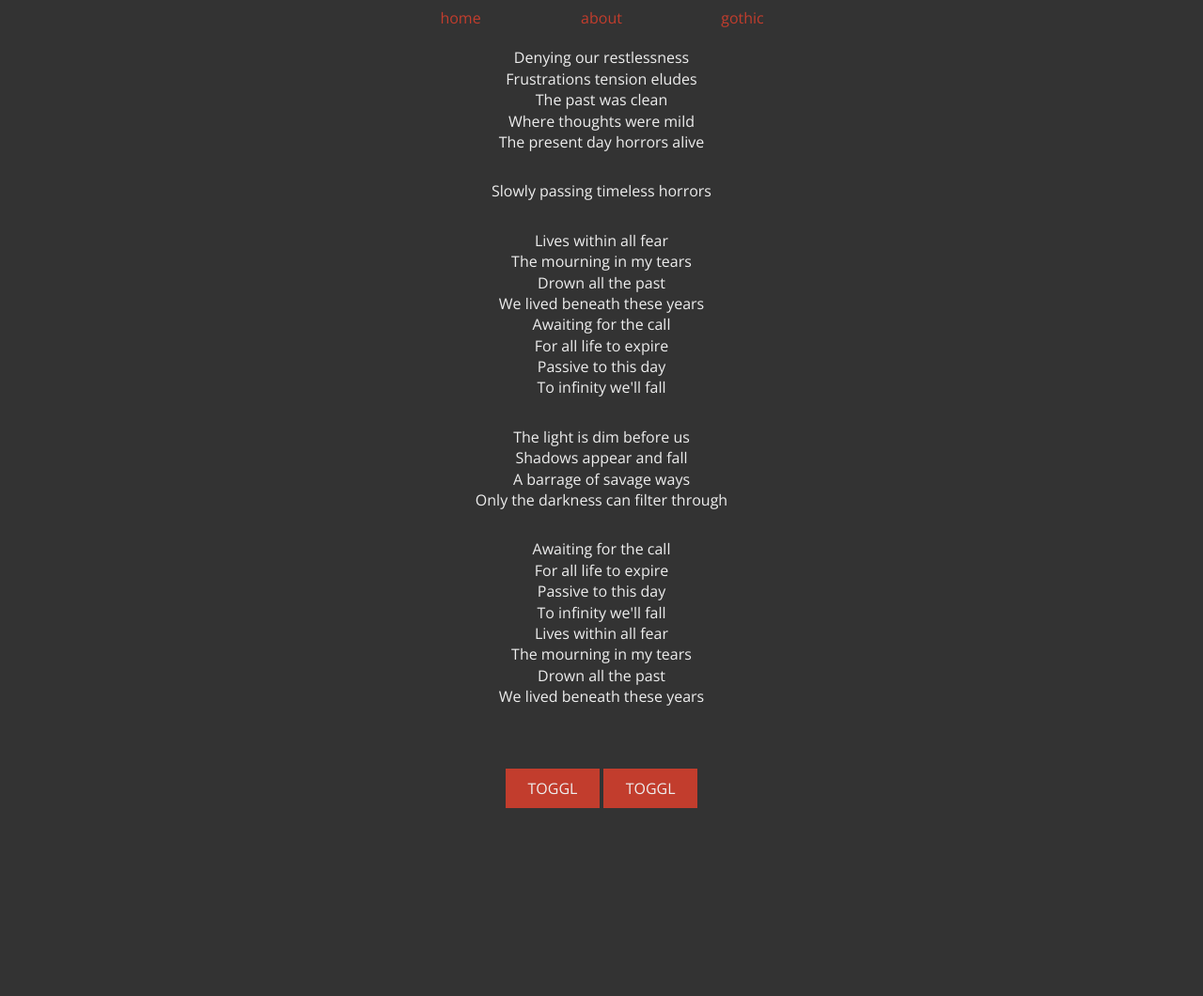
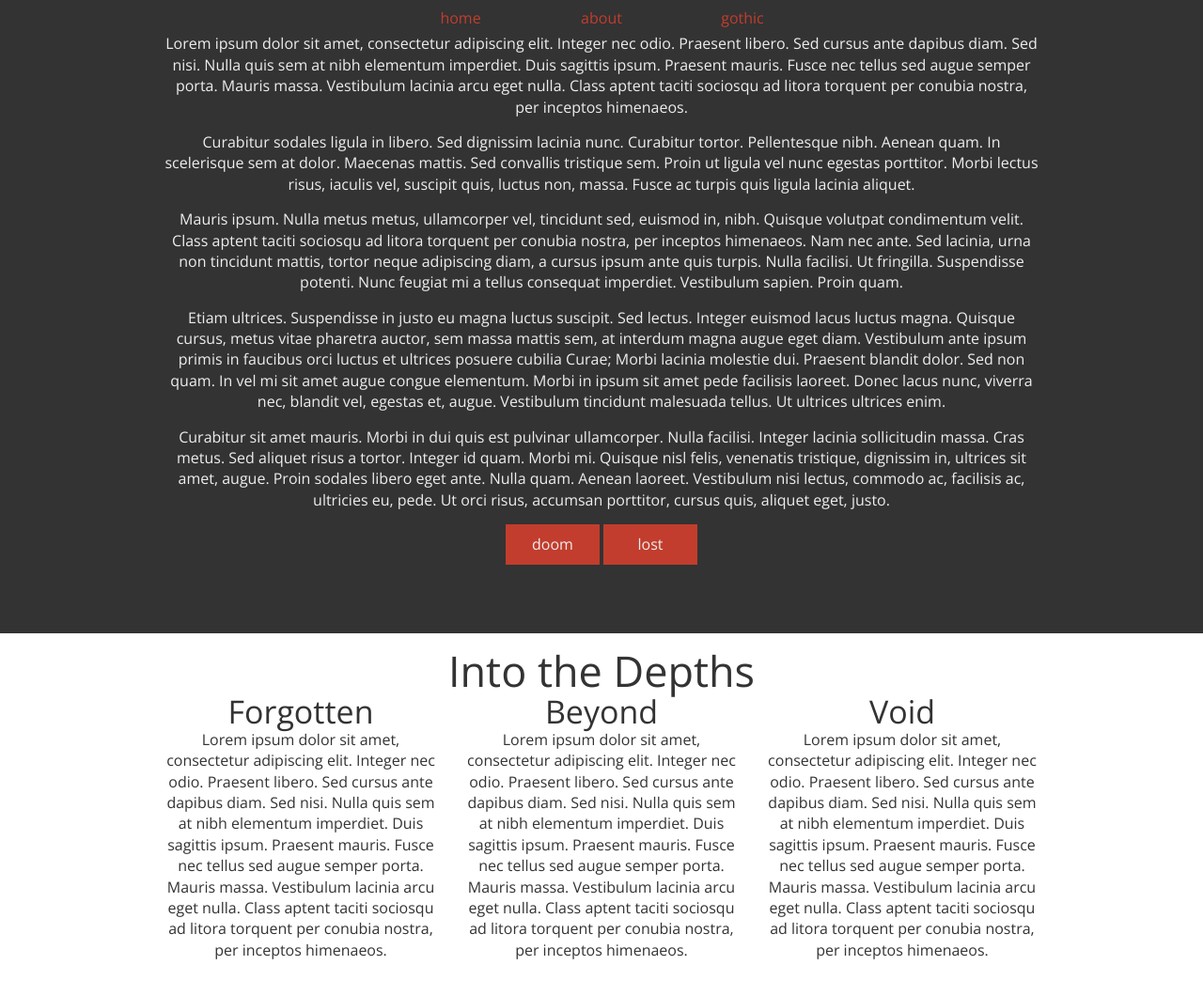
Before and after one commit to davidmenendez/node, a website: page public/index.html in a window 1280 px wide. Shown: the part 126-1186 px from the top of the page at 94% size. Before the commit the page ends 1016 px from the top, so only its background shows below. Drawn offline with nearby package versions, Linux system fonts and the light colour scheme.

Commit message:
styles added

```diff
--- a/public/index.html
+++ b/public/index.html
@@ -5,6 +5,7 @@
 	<link rel="stylesheet" type="text/css" href="css/styles.css">
 </head>
 <body>
+	<section class="fullscreen fullscreen-gray text-center">
 		<div class="container">
 			<header class="tophead">
 				<h1>FOREVER LOST</h1>
@@ -16,49 +17,34 @@
 					</ul>
 				</nav>
 			</header>
-		<section id="main" class="text-center">
-			<div class="lyric-section">
-				<p>Denying our restlessness</p>
-				<p>Frustrations tension eludes</p>
-				<p>The past was clean</p>
-				<p>Where thoughts were mild</p>
-				<p>The present day horrors alive</p>
-			</div>
-			<div class="lyric-section">
-				<p>Slowly passing timeless horrors</p>
-			</div>
-			<div class="lyric-section">
-				<p>Lives within all fear</p>
-				<p>The mourning in my tears</p>
-				<p>Drown all the past</p>
-				<p>We lived beneath these years</p>
-				<p>Awaiting for the call</p>
-				<p>For all life to expire</p>
-				<p>Passive to this day</p>
-				<p>To infinity we'll fall</p>
-			</div>
-			<div class="lyric-section">
-				<p>The light is dim before us</p>
-				<p>Shadows appear and fall</p>
-				<p>A barrage of savage ways</p>
-				<p>Only the darkness can filter through</p>
-			</div>
-			<div class="lyric-section">
-				<p>Awaiting for the call</p>
-				<p>For all life to expire</p>
-				<p>Passive to this day</p>
-				<p>To infinity we'll fall</p>
-				<p>Lives within all fear</p>
-				<p>The mourning in my tears</p>
-				<p>Drown all the past</p>
-				<p>We lived beneath these years</p>
+			<p>Lorem ipsum dolor sit amet, consectetur adipiscing elit. Integer nec odio. Praesent libero. Sed cursus ante dapibus diam. Sed nisi. Nulla quis sem at nibh elementum imperdiet. Duis sagittis ipsum. Praesent mauris. Fusce nec tellus sed augue semper porta. Mauris massa. Vestibulum lacinia arcu eget nulla. Class aptent taciti sociosqu ad litora torquent per conubia nostra, per inceptos himenaeos. </p>
+			<p>Curabitur sodales ligula in libero. Sed dignissim lacinia nunc. Curabitur tortor. Pellentesque nibh. Aenean quam. In scelerisque sem at dolor. Maecenas mattis. Sed convallis tristique sem. Proin ut ligula vel nunc egestas porttitor. Morbi lectus risus, iaculis vel, suscipit quis, luctus non, massa. Fusce ac turpis quis ligula lacinia aliquet. </p>
+			<p>Mauris ipsum. Nulla metus metus, ullamcorper vel, tincidunt sed, euismod in, nibh. Quisque volutpat condimentum velit. Class aptent taciti sociosqu ad litora torquent per conubia nostra, per inceptos himenaeos. Nam nec ante. Sed lacinia, urna non tincidunt mattis, tortor neque adipiscing diam, a cursus ipsum ante quis turpis. Nulla facilisi. Ut fringilla. Suspendisse potenti. Nunc feugiat mi a tellus consequat imperdiet. Vestibulum sapien. Proin quam. </p>
+			<p>Etiam ultrices. Suspendisse in justo eu magna luctus suscipit. Sed lectus. Integer euismod lacus luctus magna. Quisque cursus, metus vitae pharetra auctor, sem massa mattis sem, at interdum magna augue eget diam. Vestibulum ante ipsum primis in faucibus orci luctus et ultrices posuere cubilia Curae; Morbi lacinia molestie dui. Praesent blandit dolor. Sed non quam. In vel mi sit amet augue congue elementum. Morbi in ipsum sit amet pede facilisis laoreet. Donec lacus nunc, viverra nec, blandit vel, egestas et, augue. Vestibulum tincidunt malesuada tellus. Ut ultrices ultrices enim. </p>
+			<p>Curabitur sit amet mauris. Morbi in dui quis est pulvinar ullamcorper. Nulla facilisi. Integer lacinia sollicitudin massa. Cras metus. Sed aliquet risus a tortor. Integer id quam. Morbi mi. Quisque nisl felis, venenatis tristique, dignissim in, ultrices sit amet, augue. Proin sodales libero eget ante. Nulla quam. Aenean laoreet. Vestibulum nisi lectus, commodo ac, facilisis ac, ultricies eu, pede. Ut orci risus, accumsan porttitor, cursus quis, aliquet eget, justo. </p>
+			<a href="#" class="button">doom</a>
+			<a href="#" class="button">lost</a>
 		</div>
 	</section>
-		<footer class="text-center">
-			<p class="button" id="toggler">TOGGL</p>
-			<p class="button" >TOGGL</p>
-		</footer>
+	<section class="fullscreen fullscreen-white text-center">
+		<div class="container">
+			<h2>Into the Depths</h2>
+			<div class="row">
+				<div class="col col-col4">
+					<h3>Forgotten</h3>
+					<p>Lorem ipsum dolor sit amet, consectetur adipiscing elit. Integer nec odio. Praesent libero. Sed cursus ante dapibus diam. Sed nisi. Nulla quis sem at nibh elementum imperdiet. Duis sagittis ipsum. Praesent mauris. Fusce nec tellus sed augue semper porta. Mauris massa. Vestibulum lacinia arcu eget nulla. Class aptent taciti sociosqu ad litora torquent per conubia nostra, per inceptos himenaeos. </p>
 				</div>
+				<div class="col col-col4">
+					<h3>Beyond</h3>
+					<p>Lorem ipsum dolor sit amet, consectetur adipiscing elit. Integer nec odio. Praesent libero. Sed cursus ante dapibus diam. Sed nisi. Nulla quis sem at nibh elementum imperdiet. Duis sagittis ipsum. Praesent mauris. Fusce nec tellus sed augue semper porta. Mauris massa. Vestibulum lacinia arcu eget nulla. Class aptent taciti sociosqu ad litora torquent per conubia nostra, per inceptos himenaeos. </p>
+				</div>
+				<div class="col col-col4">
+					<h3>Void</h3>
+					<p>Lorem ipsum dolor sit amet, consectetur adipiscing elit. Integer nec odio. Praesent libero. Sed cursus ante dapibus diam. Sed nisi. Nulla quis sem at nibh elementum imperdiet. Duis sagittis ipsum. Praesent mauris. Fusce nec tellus sed augue semper porta. Mauris massa. Vestibulum lacinia arcu eget nulla. Class aptent taciti sociosqu ad litora torquent per conubia nostra, per inceptos himenaeos. </p>
+				</div>
+			</div>
+		</div>
+	</section>
 	<script src="js/functions.js"></script>
 	<!--BRANCH TEST 3.1-->
 </body>
--- a/source/sass/styles.scss
+++ b/source/sass/styles.scss
@@ -14,7 +14,6 @@ body{
 	font-family: $primary-font;
 	-webkit-font-smoothing: antialiased;
 	-moz-osx-font-smoothing: grayscale;
-	background: #333;
 }
 ul{
 	list-style: none;
@@ -27,12 +26,16 @@ h1, h2, h3, h4{
 }
 h1{
 	font-size: 90px;
-	text-align: center;
 	margin-bottom: 15px;
-
 	@include phone{
 		font-size: 60px;
 	}
+}
+h2{
+	font-size: 45px;
+}
+h3{
+	font-size: 34px;
 }
 p, a, li, span{
 	line-height: 1.4;
@@ -51,9 +54,37 @@ a{
 
 /*structures*/
 .container{
-	max-width: 900px;
+	max-width: 960px;
 	margin: 0 auto;
 	padding: 15px;
+}
+.fullscreen{
+	min-height: 100vh;
+	&-gray{
+		background: #333;
+	}
+	&-white{
+		background: #fff;
+		color: #333;
+	}
+}
+
+/*columns*/
+.row{
+	clear: both;
+	overflow: hidden;
+	margin: 0 -15px;
+}
+.col{
+	padding: 0 15px;
+	float: left;
+	&-col4{
+		width: 33.3333%;
+	}
+	@include phone{
+		width: 100%;
+		float: none;
+	}
 }
 
 /*helper classes*/
@@ -70,10 +101,12 @@ a{
 	cursor: pointer;
 	&:hover{
 		background: $link-color-hover;
+		color: #fff;
 	}
 	@include phone{
 		max-width: none;
 		display: block;
+		margin-bottom: 15px;
 	}
 }
 .hidden{
@@ -105,17 +138,6 @@ nav{
 	}
 }
 
-/*lyrics*/
-.lyric-section{
-	padding: 15px 0;
-
-	p{
-		margin: 0;
-	}
-	&:hover{
-		background: #666;
-	}
-}
 
 /*footer*/
 footer{
```
Also changed, not shown: public/css/styles.css. Lines whose indentation alone changed are shown as unchanged.
